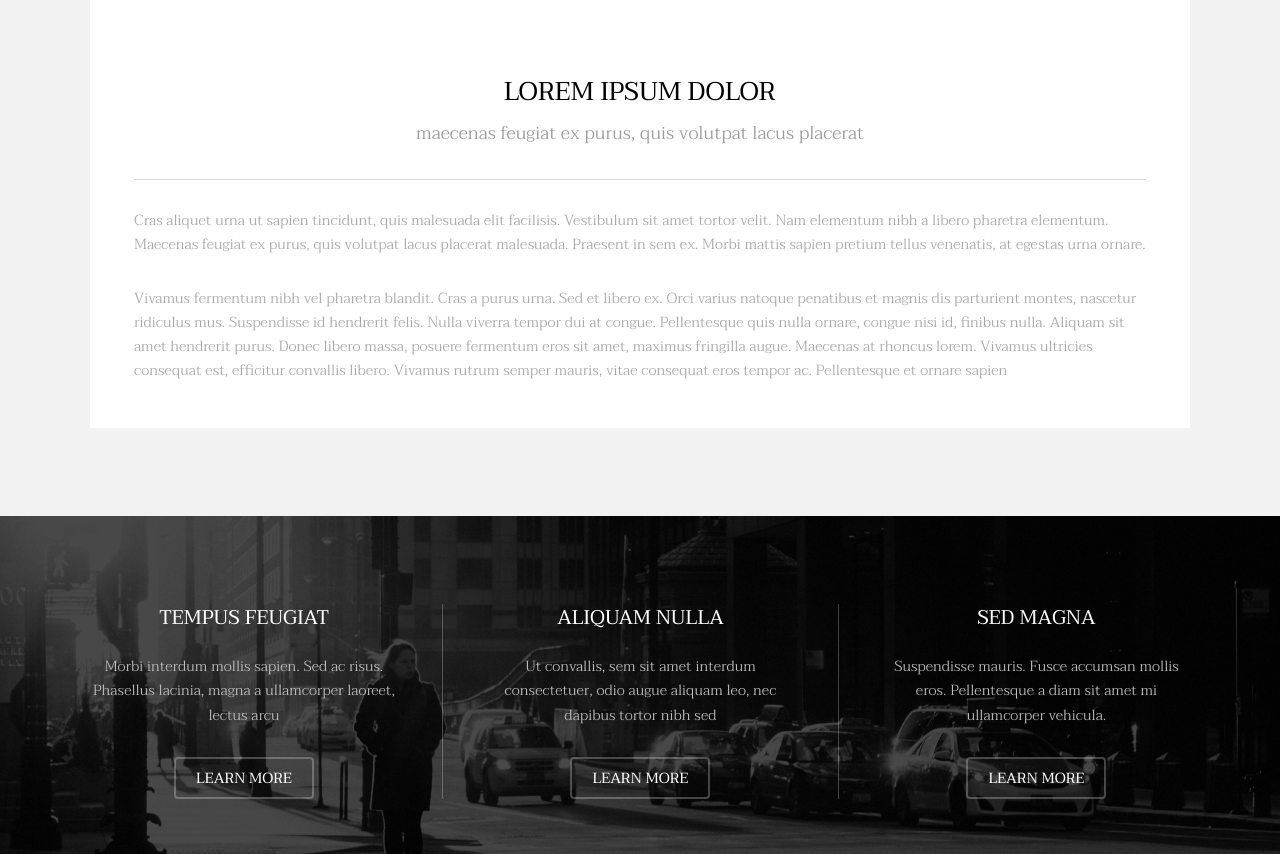
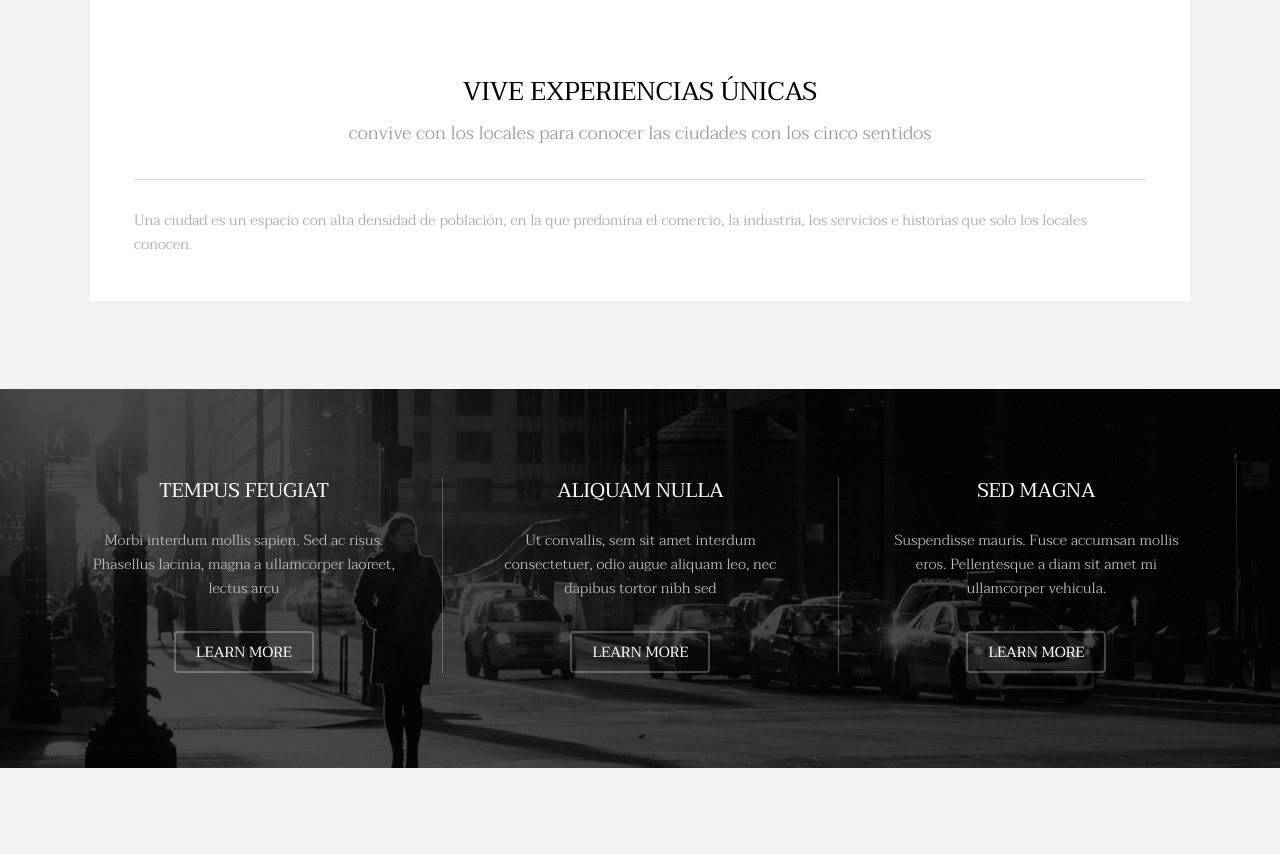
Before and after one commit to Marinagui/04_REP_METROPOLITA_MARINA, a plain HTML site: page index.html in a window 1280 px wide. Shown: the part 1216-2070 px from the top of the page. Drawn offline with Linux system fonts and the light colour scheme.

Commit message:
todos los textos que faltan por BECARIOMANOLO

```diff
--- a/index.html
+++ b/index.html
@@ -15,7 +15,7 @@
 
 		<!-- Header -->
 			<header id="header" class="alt">
-				<div class="logo"><a href="index.html">Transitive <span>by MARINA</span></a></div>
+				<div class="logo"><a href="index.html">Metropolita <span>by MARINA</span></a></div>
 				<a href="#menu" class="toggle"><span>Menu</span></a>
 			</header>
 
@@ -36,7 +36,7 @@
 		-->
 			<section id="banner" data-video="images/banner">
 				<div class="inner">
-					<h1>Transitive</h1>
+					<h1>Metropolita</h1>
 					<p>Acompáñanos en este viaje por los rincones de metrópolis que seguro que no conocías.<br />
 					built by <a href="https://templated.co/">MARINA</a> and released under the <a href="https://templated.co/license">Creative Commons</a>.</p>
 					<a href="#one" class="button special scrolly">Sí, quiero</a>
@@ -53,12 +53,11 @@
 							</div>
 							<div class="content">
 								<header class="align-center">
-									<h2>Lorem ipsum dolor</h2>
-									<p>maecenas feugiat ex purus, quis volutpat lacus placerat</p>
+									<h2>VIVE EXPERIENCIAS ÚNICAS</h2>
+									<p>convive con los locales para conocer las ciudades con los cinco sentidos</p>
 								</header>
 								<hr />
-								<p> Cras aliquet urna ut sapien tincidunt, quis malesuada elit facilisis. Vestibulum sit amet tortor velit. Nam elementum nibh a libero pharetra elementum. Maecenas feugiat ex purus, quis volutpat lacus placerat malesuada. Praesent in sem ex. Morbi mattis sapien pretium tellus venenatis, at egestas urna ornare.</p>
-								<p>Vivamus fermentum nibh vel pharetra blandit. Cras a purus urna. Sed et libero ex. Orci varius natoque penatibus et magnis dis parturient montes, nascetur ridiculus mus. Suspendisse id hendrerit felis. Nulla viverra tempor dui at congue. Pellentesque quis nulla ornare, congue nisi id, finibus nulla. Aliquam sit amet hendrerit purus. Donec libero massa, posuere fermentum eros sit amet, maximus fringilla augue. Maecenas at rhoncus lorem. Vivamus ultricies consequat est, efficitur convallis libero. Vivamus rutrum semper mauris, vitae consequat eros tempor ac. Pellentesque et ornare sapien</p>
+								<p> Una ciudad es un espacio con alta densidad de población, en la que predomina el comercio, la industria, los servicios e historias que solo los locales conocen.</p>
 							</div>
 						</div>
 					</div>
```
